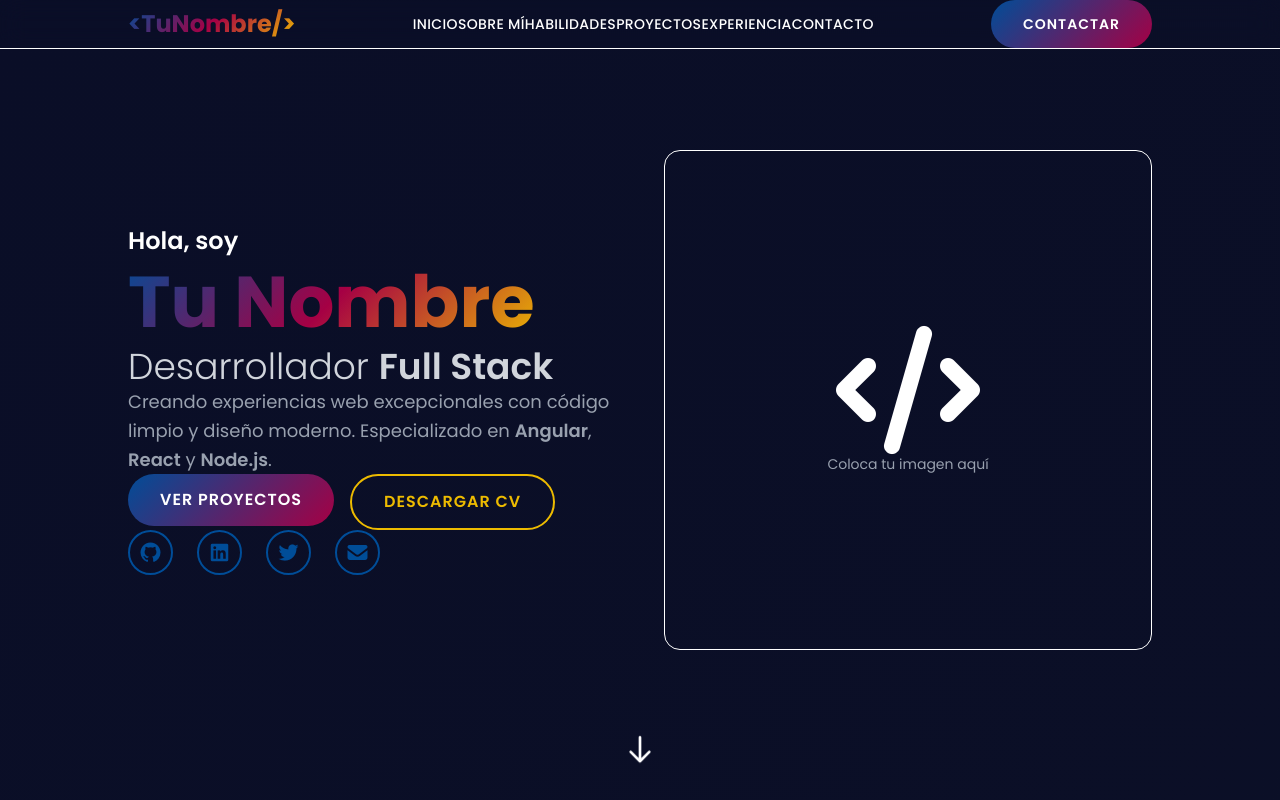
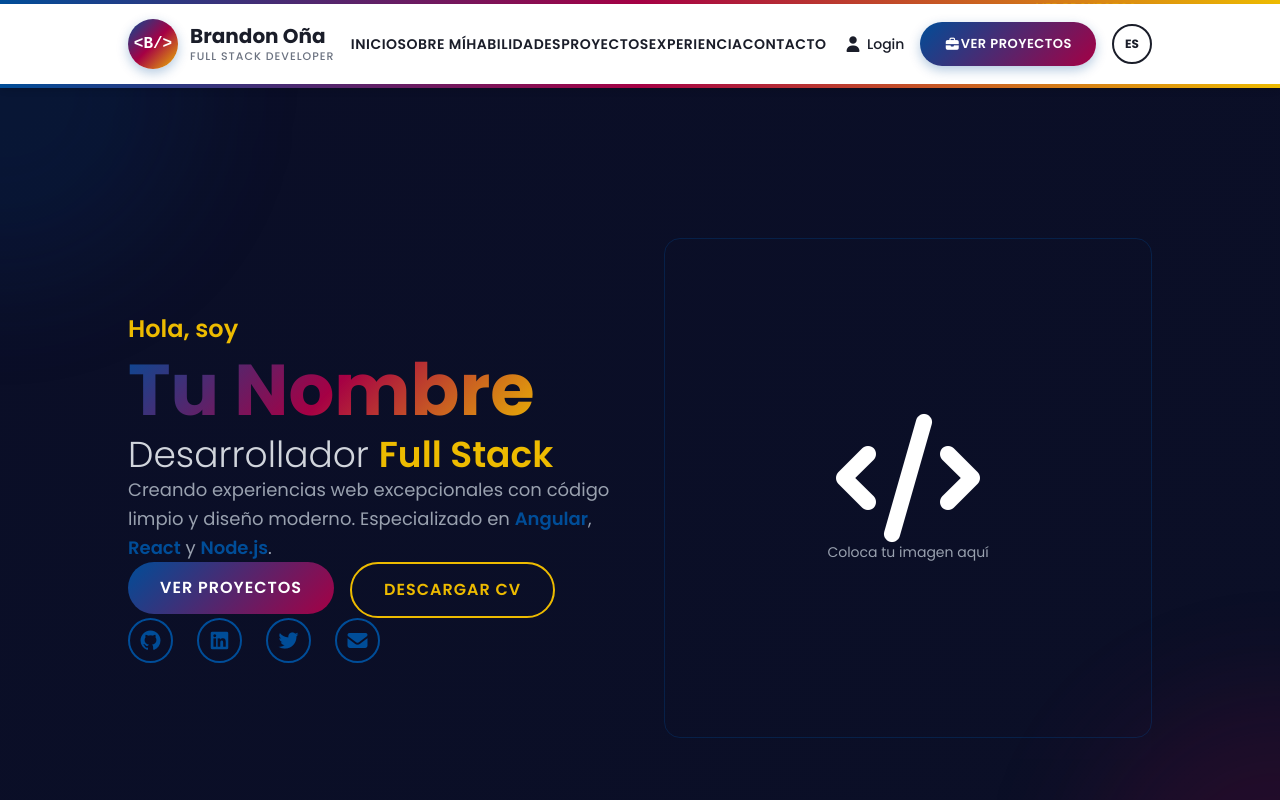
Before and after one commit to Stevebr10/Portafolio, an Angular app: page / in a window 1280 px wide. Shown: the top 800 px of the page. Built offline with nearby package versions, Linux system fonts and the light colour scheme.

Commit message:
Configuraciones del header

```diff
--- a/src/app/components/header/header.component.css
+++ b/src/app/components/header/header.component.css
@@ -1,6 +1,201 @@
-.gradient-text-hero {
+/* Top Banner */
+.top-banner {
+  background: #1a1d29;
+  font-size: 13px;
+}
+
+/* Main Header */
+.main-header {
+  background: white;
+  position: sticky;
+  top: 0;
+  z-index: 1000;
+}
+
+/* Logo Styles */
+.logo-circle {
+  width: 50px;
+  height: 50px;
   background: linear-gradient(135deg, #004D98 0%, #A50044 50%, #EDBB00 100%);
-  -webkit-background-clip: text;
-  -webkit-text-fill-color: transparent;
-  background-clip: text;
+  border-radius: 50%;
+  display: flex;
+  align-items: center;
+  justify-content: center;
+  font-weight: 800;
+  color: white;
+  font-size: 16px;
+  box-shadow: 0 4px 12px rgba(0, 77, 152, 0.3);
+  transition: transform 0.3s ease;
 }
+
+.logo-circle:hover {
+  transform: scale(1.1) rotate(5deg);
+}
+
+.logo-text {
+  font-family: 'Courier New', monospace;
+}
+
+.brand-name {
+  font-size: 20px;
+  font-weight: 700;
+  color: #1a1d29;
+  line-height: 1.2;
+}
+
+.brand-subtitle {
+  font-size: 11px;
+  color: #6b7280;
+  text-transform: uppercase;
+  letter-spacing: 1px;
+  font-weight: 500;
+}
+
+/* Navigation Links */
+.nav-link {
+  color: #1a1d29;
+  text-decoration: none;
+  font-weight: 600;
+  font-size: 14px;
+  text-transform: uppercase;
+  letter-spacing: 0.5px;
+  padding: 8px 0;
+  position: relative;
+  transition: color 0.3s ease;
+}
+
+.nav-link::after {
+  content: '';
+  position: absolute;
+  width: 0;
+  height: 3px;
+  bottom: 0;
+  left: 0;
+  background: linear-gradient(90deg, #004D98, #EDBB00);
+  transition: width 0.3s ease;
+}
+
+.nav-link:hover {
+  color: #004D98;
+}
+
+.nav-link:hover::after {
+  width: 100%;
+}
+
+/* Right Side Icons */
+.nav-icon {
+  color: #1a1d29;
+  text-decoration: none;
+  font-size: 14px;
+  font-weight: 500;
+  display: flex;
+  align-items: center;
+  gap: 4px;
+  transition: color 0.3s ease;
+}
+
+.nav-icon:hover {
+  color: #004D98;
+}
+
+.nav-icon i {
+  font-size: 16px;
+}
+
+/* CTA Button */
+.cta-button {
+  background: linear-gradient(135deg, #004D98 0%, #A50044 100%);
+  color: white;
+  padding: 12px 24px;
+  border-radius: 25px;
+  font-weight: 600;
+  font-size: 13px;
+  text-transform: uppercase;
+  letter-spacing: 0.5px;
+  transition: all 0.3s ease;
+  border: none;
+  cursor: pointer;
+  display: inline-flex;
+  align-items: center;
+  text-decoration: none;
+  box-shadow: 0 4px 12px rgba(0, 77, 152, 0.3);
+}
+
+.cta-button:hover {
+  transform: translateY(-2px);
+  box-shadow: 0 6px 20px rgba(0, 77, 152, 0.4);
+}
+
+/* Language Button */
+.lang-button {
+  background: transparent;
+  border: 2px solid #1a1d29;
+  color: #1a1d29;
+  width: 40px;
+  height: 40px;
+  border-radius: 50%;
+  font-weight: 700;
+  font-size: 12px;
+  cursor: pointer;
+  transition: all 0.3s ease;
+}
+
+.lang-button:hover {
+  background: #1a1d29;
+  color: white;
+}
+
+/* Bottom Color Bar */
+.color-bar {
+  height: 4px;
+  background: linear-gradient(90deg, #004D98 0%, #A50044 50%, #EDBB00 100%);
+}
+
+/* Mobile Navigation */
+.mobile-nav-link {
+  display: block;
+  color: #1a1d29;
+  text-decoration: none;
+  font-weight: 600;
+  font-size: 14px;
+  text-transform: uppercase;
+  letter-spacing: 0.5px;
+  padding: 12px 0;
+  transition: color 0.3s ease;
+  border-bottom: 1px solid #f3f4f6;
+}
+
+.mobile-nav-link:hover {
+  color: #004D98;
+  padding-left: 8px;
+}
+
+/* Animation */
+@keyframes slideDown {
+  from {
+    opacity: 0;
+    transform: translateY(-10px);
+  }
+  to {
+    opacity: 1;
+    transform: translateY(0);
+  }
+}
+
+/* Responsive */
+@media (max-width: 1024px) {
+  .brand-name {
+    font-size: 18px;
+  }
+
+  .brand-subtitle {
+    font-size: 10px;
+  }
+
+  .logo-circle {
+    width: 45px;
+    height: 45px;
+    font-size: 14px;
+  }
+}
--- a/src/app/components/header/header.component.html
+++ b/src/app/components/header/header.component.html
@@ -1,38 +1,70 @@
-<!-- <p>header works!</p> -->
- <header class="fixed top-0 left-0 w-full z-50 bg-barca-dark/90 backdrop-blur-md border-b border-barca-blue/20 transition-all duration-300"
-        [class.shadow-lg]="isScrolled">
-  <nav class="container mx-auto px-6 py-4">
-    <div class="flex items-center justify-between">
+<!-- Top Banner Bar -->
+<!-- <div class="top-banner bg-barca-dark text-white py-2 text-center text-sm"> -->
+<div class="color-bar bg-barca-dark text-white py-2 text-center text-sm">
+  <div class="container mx-auto px-6 flex items-center justify-between">
+    <div class="flex items-center gap-4">
+      <div class="flex gap-2">
+        <!-- <span class="w-3 h-3 bg-red-500 rounded-full"></span>
+        <span class="w-3 h-3 bg-red-500 rounded-full"></span> -->
+      </div>
+      <!-- <span class="hidden md:inline">
+        🎯 <strong>Nuevo Proyecto:</strong> ¡Descubre mi último trabajo!
+      </span> -->
+      <!-- <span class="md:hidden">
+        🎯 <strong>Nuevo Proyecto Disponible</strong>
+      </span> -->
+    </div>
+    <a href="#projects" class="text-barca-gold hover:text-white transition-colors font-semibold uppercase text-xs tracking-wide">
+      Ver Proyectos →
+    </a>
+  </div>
+</div>
+
+<!-- Main Header -->
+<header class="main-header bg-white shadow-md sticky top-0 z-50">
+  <nav class="container mx-auto px-6">
+    <div class="flex items-center justify-between h-20">
       <!-- Logo -->
-      <div class="text-2xl font-bold" data-aos="fade-right">
-        <a href="#home" class="gradient-text-hero">
-          <span class="text-barca-gold">&lt;</span>
-          <span class="text-white">TuNombre</span>
-          <span class="text-barca-gold">/&gt;</span>
+      <div class="flex items-center gap-3">
+        <a href="#home" class="flex items-center gap-3 no-underline">
+          <!-- Logo Circle -->
+          <div class="logo-circle">
+            <span class="logo-text">&lt;B/&gt;</span>
+          </div>
+          <div class="flex flex-col">
+            <span class="brand-name">Brandon Oña</span>
+            <span class="brand-subtitle">Full Stack Developer</span>
+          </div>
         </a>
       </div>
 
-      <!-- Navigation Links - Desktop -->
-      <ul class="hidden md:flex space-x-8" data-aos="fade-down">
+      <!-- Desktop Navigation -->
+      <ul class="hidden lg:flex items-center space-x-8">
         <li *ngFor="let item of menuItems">
           <a [href]="item.link"
-             class="text-white hover:text-barca-gold transition-colors duration-300 font-medium text-sm uppercase tracking-wide"
+             class="nav-link"
              (click)="closeMenu()">
             {{ item.name }}
           </a>
         </li>
       </ul>
 
-      <!-- CTA Button - Desktop -->
-      <a href="#contact" class="hidden md:block" data-aos="fade-left">
-        <button class="btn-barca text-sm">
-          Contactar
-        </button>
-      </a>
+      <!-- Right Side Buttons -->
+      <div class="hidden lg:flex items-center gap-4">
+        <a href="#contact" class="nav-icon">
+          <i class="fas fa-user"></i>
+          <span class="ml-1">Login</span>
+        </a>
+        <a href="#projects" class="cta-button">
+          <i class="fas fa-briefcase mr-2"></i>
+          Ver Proyectos
+        </a>
+        <button class="lang-button">ES</button>
+      </div>
 
       <!-- Mobile Menu Button -->
       <button (click)="toggleMenu()"
-              class="md:hidden text-white focus:outline-none"
+              class="lg:hidden text-barca-dark focus:outline-none"
               aria-label="Toggle menu">
         <svg class="w-6 h-6" fill="none" stroke="currentColor" viewBox="0 0 24 24">
           <path *ngIf="!isMenuOpen"
@@ -51,24 +83,34 @@
 
     <!-- Mobile Menu -->
     <div *ngIf="isMenuOpen"
-         class="md:hidden mt-4 pb-4 border-t border-barca-blue/20 pt-4"
+         class="lg:hidden pb-4 border-t border-gray-200 mt-2"
          [@slideDown]>
-      <ul class="space-y-4">
+      <ul class="space-y-2 mt-4">
         <li *ngFor="let item of menuItems">
           <a [href]="item.link"
              (click)="closeMenu()"
-             class="block text-white hover:text-barca-gold transition-colors duration-300 py-2 text-base uppercase tracking-wide">
+             class="mobile-nav-link">
             {{ item.name }}
           </a>
         </li>
+        <li class="pt-4 border-t border-gray-200">
+          <a href="#contact" class="mobile-nav-link">
+            <i class="fas fa-user mr-2"></i>
+            Login
+          </a>
+        </li>
         <li>
-          <a href="#contact" (click)="closeMenu()">
-            <button class="btn-barca w-full text-sm">
-              Contactar
+          <a href="#projects" class="block">
+            <button class="cta-button w-full">
+              <i class="fas fa-briefcase mr-2"></i>
+              Ver Proyectos
             </button>
           </a>
         </li>
       </ul>
     </div>
   </nav>
+
+  <!-- Bottom Color Bar -->
+  <div class="color-bar"></div>
 </header>
--- a/src/app/components/hero/hero.component.html
+++ b/src/app/components/hero/hero.component.html
@@ -1,4 +1,4 @@
-<section id="home" class="min-h-screen flex items-center justify-center relative overflow-hidden pt-20">
+<section id="home" class="min-h-screen flex items-center justify-center relative overflow-hidden pt-32">
   <!-- Background Effects -->
   <div class="absolute inset-0 overflow-hidden pointer-events-none">
     <div class="absolute w-96 h-96 bg-barca-blue/20 rounded-full blur-3xl -top-48 -left-48 animate-pulse"></div>
--- a/src/styles.css
+++ b/src/styles.css
@@ -3,24 +3,14 @@
 @import 'aos/dist/aos.css';
 @import '@fortawesome/fontawesome-free/css/all.min.css';
 
+
+/* Variables CSS globales */
 :root {
-  /* Colores personalizados del FC Barcelona */
-  --color-barca-blue: #004D98;
-  --color-barca-red: #A50044;
-  --color-barca-gold: #EDBB00;
-  --color-barca-dark: #0a0e27;
-  --color-barca-dark-secondary: #1a1d29;
-  --color-barca-light: #f8f9fa;
-
-  /* Fuentes personalizadas */
-  --font-family-barca: 'Poppins', sans-serif;
-
-  /* Espaciados personalizados */
-  --spacing-section: 6rem;
-
-  /* Sombras personalizadas */
-  --shadow-barca: 0 20px 40px rgba(165, 0, 68, 0.3);
-  --shadow-barca-hover: 0 10px 30px rgba(165, 0, 68, 0.4);
+  --barca-blue: #004D98;
+  --barca-red: #A50044;
+  --barca-gold: #EDBB00;
+  --barca-dark: #0a0e27;
+  --barca-dark-secondary: #1a1d29;
 }
 
 * {
@@ -34,41 +24,134 @@ html {
 }
 
 body {
-  font-family: var(--font-family-barca);
-  background: linear-gradient(135deg, var(--color-barca-dark) 0%, #0d1126 100%);
+  font-family: 'Poppins', sans-serif;
+  background: linear-gradient(135deg, var(--barca-dark) 0%, #0d1126 100%);
   color: #ffffff;
   overflow-x: hidden;
 }
 
-/* Gradient backgrounds estilo Barça */
+/* ===== CLASES PERSONALIZADAS ===== */
+
+/* Backgrounds */
+.bg-barca-dark {
+  background-color: var(--barca-dark);
+}
+
+.bg-barca-dark\/90 {
+  background-color: rgba(10, 14, 39, 0.9);
+}
+
+.bg-barca-dark-secondary {
+  background-color: var(--barca-dark-secondary);
+}
+
+.bg-barca-blue {
+  background-color: var(--barca-blue);
+}
+
+.bg-barca-red {
+  background-color: var(--barca-red);
+}
+
+.bg-barca-gold {
+  background-color: var(--barca-gold);
+}
+
+.bg-barca-blue\/20 {
+  background-color: rgba(0, 77, 152, 0.2);
+}
+
+.bg-barca-red\/20 {
+  background-color: rgba(165, 0, 68, 0.2);
+}
+
+.bg-barca-gold\/20 {
+  background-color: rgba(237, 187, 0, 0.2);
+}
+
+/* Text Colors */
+.text-barca-blue {
+  color: var(--barca-blue);
+}
+
+.text-barca-red {
+  color: var(--barca-red);
+}
+
+.text-barca-gold {
+  color: var(--barca-gold);
+}
+
+.text-barca-dark {
+  color: var(--barca-dark);
+}
+
+/* Border Colors */
+.border-barca-blue {
+  border-color: var(--barca-blue);
+}
+
+.border-barca-blue\/20 {
+  border-color: rgba(0, 77, 152, 0.2);
+}
+
+.border-barca-blue\/30 {
+  border-color: rgba(0, 77, 152, 0.3);
+}
+
+.border-barca-red {
+  border-color: var(--barca-red);
+}
+
+.border-barca-red\/30 {
+  border-color: rgba(165, 0, 68, 0.3);
+}
+
+.border-barca-gold {
+  border-color: var(--barca-gold);
+}
+
+/* Gradients */
 .gradient-barca {
-  background: linear-gradient(135deg, var(--color-barca-blue) 0%, var(--color-barca-red) 100%);
+  background: linear-gradient(135deg, var(--barca-blue) 0%, var(--barca-red) 100%);
 }
 
 .gradient-barca-reverse {
-  background: linear-gradient(135deg, var(--color-barca-red) 0%, var(--color-barca-blue) 100%);
+  background: linear-gradient(135deg, var(--barca-red) 0%, var(--barca-blue) 100%);
 }
 
 .gradient-text-hero {
-  background: linear-gradient(135deg, var(--color-barca-blue) 0%, var(--color-barca-red) 50%, var(--color-barca-gold) 100%);
+  background: linear-gradient(135deg, var(--barca-blue) 0%, var(--barca-red) 50%, var(--barca-gold) 100%);
   -webkit-background-clip: text;
   -webkit-text-fill-color: transparent;
   background-clip: text;
 }
 
-/* Efectos de hover estilo Barça */
+/* Hover Effects */
 .hover-lift {
   transition: transform 0.3s ease, box-shadow 0.3s ease;
 }
 
 .hover-lift:hover {
   transform: translateY(-10px);
-  box-shadow: var(--shadow-barca);
+  box-shadow: 0 20px 40px rgba(165, 0, 68, 0.3);
 }
 
-/* Botones estilo Barça */
+.hover\:text-barca-gold:hover {
+  color: var(--barca-gold);
+}
+
+.hover\:text-barca-gold\/80:hover {
+  color: rgba(237, 187, 0, 0.8);
+}
+
+.hover\:border-barca-gold:hover {
+  border-color: var(--barca-gold);
+}
+
+/* Buttons */
 .btn-barca {
-  background: linear-gradient(135deg, var(--color-barca-blue) 0%, var(--color-barca-red) 100%);
+  background: linear-gradient(135deg, var(--barca-blue) 0%, var(--barca-red) 100%);
   color: white;
   padding: 14px 32px;
   border-radius: 50px;
@@ -83,26 +166,26 @@ body {
 
 .btn-barca:hover {
   transform: scale(1.05);
-  box-shadow: var(--shadow-barca-hover);
+  box-shadow: 0 10px 30px rgba(165, 0, 68, 0.4);
 }
 
 .btn-outline {
-  color: var(--color-barca-gold);
+  color: var(--barca-gold);
   padding: 14px 32px;
   border-radius: 50px;
   font-weight: 600;
   text-transform: uppercase;
   letter-spacing: 1px;
   transition: all 0.3s ease;
-  border: 2px solid var(--color-barca-gold);
+  border: 2px solid var(--barca-gold);
   background: transparent;
   cursor: pointer;
   display: inline-block;
 }
 
 .btn-outline:hover {
-  background: var(--color-barca-gold);
-  color: var(--color-barca-dark);
+  background: var(--barca-gold);
+  color: var(--barca-dark);
   transform: scale(1.05);
 }
 
@@ -114,52 +197,41 @@ body {
   align-items: center;
   justify-content: center;
   border-radius: 50%;
-  border: 2px solid var(--color-barca-blue);
-  color: var(--color-barca-blue);
+  border: 2px solid var(--barca-blue);
+  color: var(--barca-blue);
   font-size: 20px;
   transition: all 0.3s ease;
 }
 
 .social-icon:hover {
-  background: linear-gradient(135deg, var(--color-barca-blue) 0%, var(--color-barca-red) 100%);
+  background: linear-gradient(135deg, var(--barca-blue) 0%, var(--barca-red) 100%);
   color: white;
   border-color: transparent;
   transform: translateY(-5px);
 }
 
-/* Scrollbar personalizado */
-::-webkit-scrollbar {
-  width: 10px;
+.social-icon-footer {
+  width: 40px;
+  height: 40px;
+  display: flex;
+  align-items: center;
+  justify-content: center;
+  border-radius: 50%;
+  background: rgba(0, 77, 152, 0.2);
+  color: var(--barca-blue);
+  font-size: 18px;
+  transition: all 0.3s ease;
+  border: 1px solid rgba(0, 77, 152, 0.3);
 }
 
-::-webkit-scrollbar-track {
-  background: var(--color-barca-dark);
+.social-icon-footer:hover {
+  background: linear-gradient(135deg, var(--barca-blue) 0%, var(--barca-red) 100%);
+  color: white;
+  border-color: transparent;
+  transform: translateY(-5px) rotate(5deg);
 }
 
-::-webkit-scrollbar-thumb {
-  background: linear-gradient(var(--color-barca-blue), var(--color-barca-red));
-  border-radius: 10px;
-}
-
-::-webkit-scrollbar-thumb:hover {
-  background: var(--color-barca-gold);
-}
-
-/* Animaciones personalizadas */
-@keyframes float {
-  0%, 100% {
-    transform: translateY(0);
-  }
-  50% {
-    transform: translateY(-20px);
-  }
-}
-
-.animate-float {
-  animation: float 3s ease-in-out infinite;
-}
-
-/* Cards estilo Barça */
+/* Cards */
 .card-barca {
   background: rgba(26, 29, 41, 0.8);
   backdrop-filter: blur(10px);
@@ -170,7 +242,7 @@ body {
 }
 
 .card-barca:hover {
-  border-color: var(--color-barca-blue);
+  border-color: var(--barca-blue);
   transform: translateY(-10px);
   box-shadow: 0 20px 40px rgba(0, 77, 152, 0.4);
 }
@@ -193,8 +265,95 @@ body {
   transform: translateX(-50%);
   width: 100px;
   height: 4px;
-  background: linear-gradient(90deg, var(--color-barca-blue) 0%, var(--color-barca-red) 50%, var(--color-barca-gold) 100%);
+  background: linear-gradient(90deg, var(--barca-blue) 0%, var(--barca-red) 50%, var(--barca-gold) 100%);
   border-radius: 2px;
+}
+
+/* Scrollbar */
+::-webkit-scrollbar {
+  width: 10px;
+}
+
+::-webkit-scrollbar-track {
+  background: var(--barca-dark);
+}
+
+::-webkit-scrollbar-thumb {
+  background: linear-gradient(var(--barca-blue), var(--barca-red));
+  border-radius: 10px;
+}
+
+::-webkit-scrollbar-thumb:hover {
+  background: var(--barca-gold);
+}
+
+/* Animations */
+@keyframes float {
+  0%, 100% {
+    transform: translateY(0);
+  }
+  50% {
+    transform: translateY(-20px);
+  }
+}
+
+.animate-float {
+  animation: float 3s ease-in-out infinite;
+}
+
+@keyframes shine {
+  0% {
+    transform: translateX(-100%);
+  }
+  100% {
+    transform: translateX(100%);
+  }
+}
+
+.animate-shine {
+  animation: shine 2s infinite;
+}
+
+/* Utility Classes */
+.container {
+  max-width: 1200px;
+  margin: 0 auto;
+}
+
+/* Selection */
+::selection {
+  background-color: var(--barca-gold);
+  color: var(--barca-dark);
+}
+
+::-moz-selection {
+  background-color: var(--barca-gold);
+  color: var(--barca-dark);
+}
+
+/* Focus Visible */
+*:focus-visible {
+  outline: 2px solid var(--barca-gold);
+  outline-offset: 2px;
+}
+
+/* Line Clamp */
+.line-clamp-3 {
+  display: -webkit-box;
+  -webkit-box-orient: vertical;
+  -webkit-line-clamp: 3;
+  overflow: hidden;
+  text-overflow: ellipsis;
+}
+
+/* Soporte para navegadores sin -webkit */
+@supports not (-webkit-line-clamp: 3) {
+  .line-clamp-3 {
+    display: block;
+    max-height: 4.5em; /* aproximadamente 3 líneas */
+    overflow: hidden;
+    text-overflow: ellipsis;
+  }
 }
 
 /* Responsive Typography */
@@ -202,12 +361,6 @@ body {
   .section-title {
     font-size: 2rem;
   }
-}
-
-/* Utility Classes */
-.container {
-  max-width: 1200px;
-  margin: 0 auto;
 }
 
 /* Responsive Container */
@@ -228,26 +381,3 @@ body {
     max-width: 640px;
   }
 }
-
-/* Smooth Transitions */
-* {
-  transition-property: color, background-color, border-color, opacity, transform;
-  transition-timing-function: cubic-bezier(0.4, 0, 0.2, 1);
-}
-
-/* Selection Color */
-::selection {
-  background-color: var(--color-barca-gold);
-  color: var(--color-barca-dark);
-}
-
-::-moz-selection {
-  background-color: var(--color-barca-gold);
-  color: var(--color-barca-dark);
-}
-
-/* Focus Visible */
-*:focus-visible {
-  outline: 2px solid var(--color-barca-gold);
-  outline-offset: 2px;
-}
```
